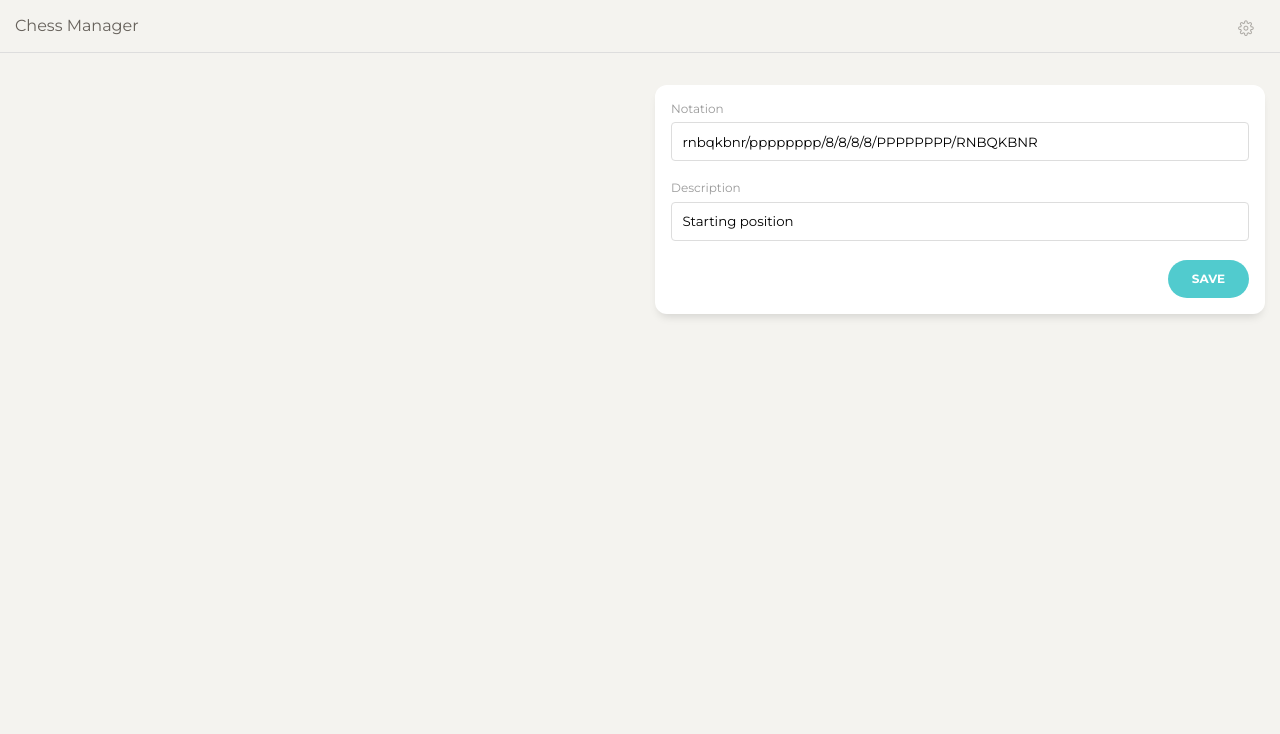
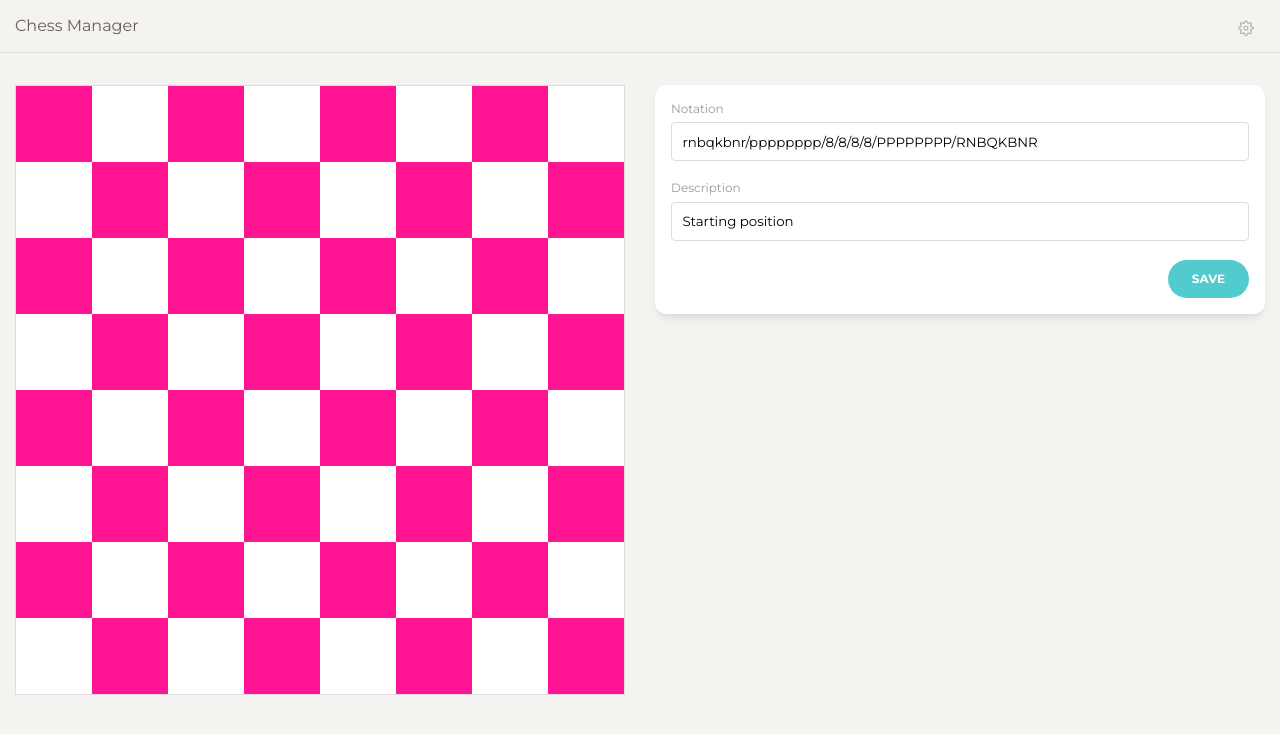
Before and after one commit to bbrakenhoff/chessmanager-angular, an Angular app: page / in a window 1280 px wide. Shown: the top 734 px of the page. Built offline with nearby package versions, Linux system fonts and the light colour scheme.

Commit message:
Display chessboard squares (without chess pieces)

```diff
--- a/src/app/fen-position/chessboard/chessboard.component.html
+++ b/src/app/fen-position/chessboard/chessboard.component.html
@@ -0,0 +1,9 @@
+<div class="chessboard">
+  <div class="_rank" *ngFor="let rank of chessboard.squares; let isOdd=odd; let isEven=even">
+    <div
+      *ngFor="let square of rank"
+      class="_square"
+      [ngClass]="{ '-rankeven': isEven, '-rankodd': isOdd }"
+    ></div>
+  </div>
+</div>
--- a/src/app/fen-position/chessboard/chessboard.component.scss
+++ b/src/app/fen-position/chessboard/chessboard.component.scss
@@ -0,0 +1,43 @@
+@import "../../../assets/styles/_bootstrap.scss";
+
+.chessboard {
+  display: flex;
+  flex-direction: column;
+  border: 1px solid #dddddd;
+
+  & ._rank {
+    display: flex;
+  }
+
+  & ._square {
+    width: 12.5%;
+    max-width: 12.5%;
+
+    &.-rankeven {
+      &:nth-child(even) {
+        background-color: white;
+      }
+
+      &:nth-child(odd) {
+        background-color: deeppink;
+      }
+    }
+
+    &.-rankodd {
+      &:nth-child(even) {
+        background-color: deeppink;
+      }
+
+      &:nth-child(odd) {
+        background-color: white;
+      }
+    }
+
+    &::after {
+      display: block;
+      padding-bottom: 100%;
+
+      content: "";
+    }
+  }
+}
--- a/src/app/fen-position/chessboard/chessboard.component.ts
+++ b/src/app/fen-position/chessboard/chessboard.component.ts
@@ -1,5 +1,6 @@
 import { Component, OnInit, Input } from '@angular/core';
 import { FenPosition } from 'src/models/fen-position.model';
+import { Chessboard } from 'src/models/chessboard.model';
 
 @Component({
   selector: 'app-chessboard',
@@ -11,8 +12,11 @@ export class ChessboardComponent implements OnInit {
   @Input()
   fenPosition: FenPosition;
 
+  readonly chessboard: Chessboard = new Chessboard();
+
   constructor() { }
 
   ngOnInit() {
+    this.chessboard.reflectFenPosition(this.fenPosition);
   }
 }
```
